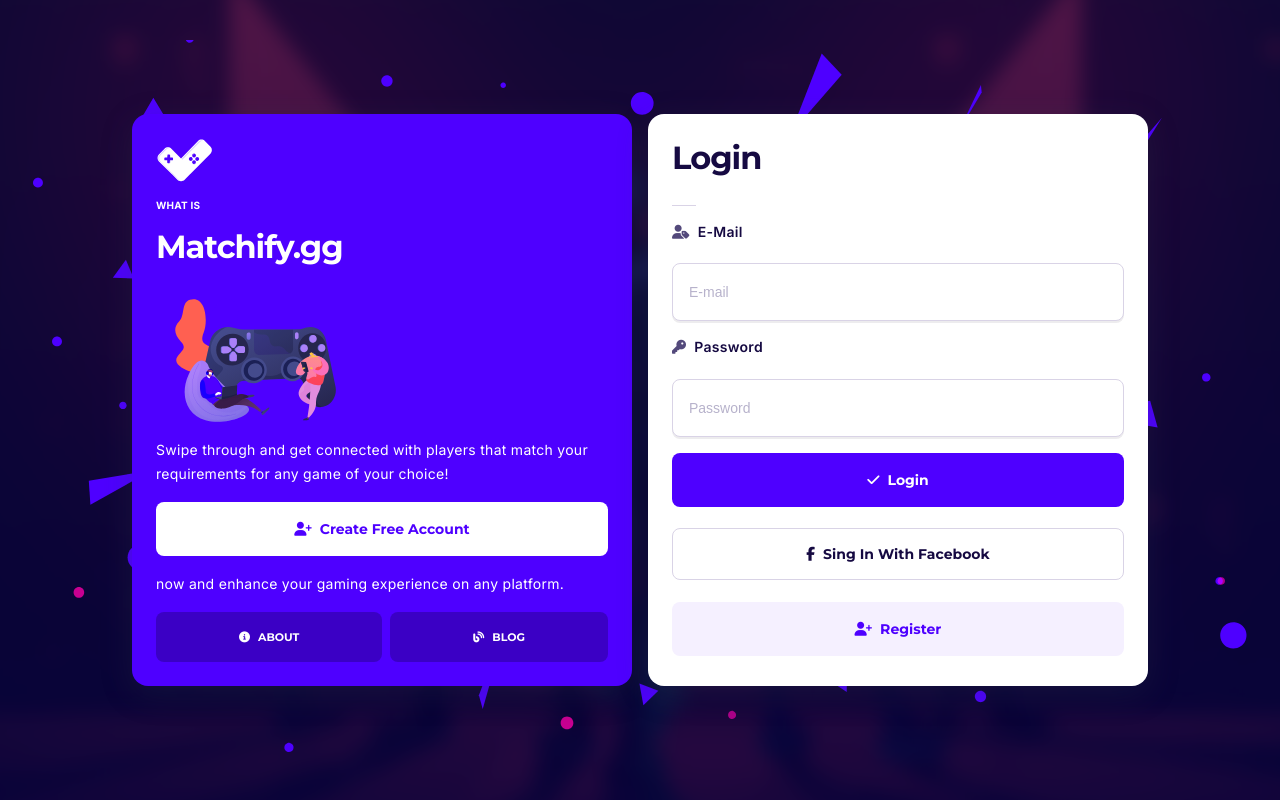
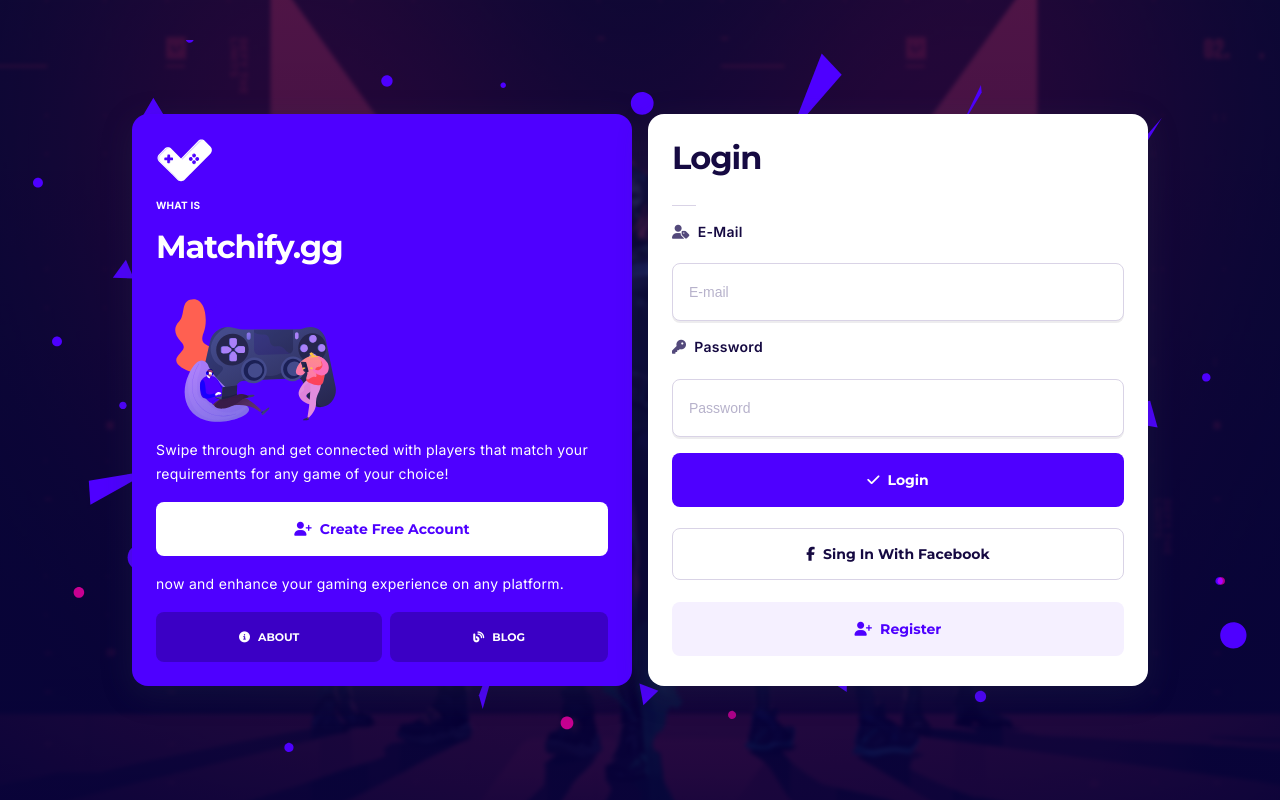
Before and after one commit to sva0/matchify, a plain HTML site: page index.html in a window 1280 px wide. Drawn offline with nearby package versions, Linux system fonts and the light colour scheme.

Commit message:
img-rotator

```diff
--- a/index.html
+++ b/index.html
@@ -18,7 +18,11 @@
 
 </head>
 
-<body id="login">
+<body id="login" onload="zmienBg()">
+
+    <div id="background">
+        <img id="img" src="images/valorant.jpg" alt="">
+    </div>
 
     <div class="SameHeightLogin">
 
@@ -55,29 +59,41 @@
 
     </div>
 
-    <script type="text/javascript">
-        var images = new Array('http://placehold.it/250x150', 'http://placehold.it/250x150/123456', 'http://placehold.it/250x150/dbca98');
-        var nextimage = 0;
+    <script>
+        // function sleep(ms) {
+        //     return new Promise(resolve => setTimeout(resolve, ms));
+        // }
 
-        doSlideshow();
 
-        function doSlideshow() {
-            if ($('.slideshowimage').length != 0) {
-                $('.slideshowimage').fadeOut(500, function() {
-                    slideshowFadeIn();
-                    $(this).remove()
-                });
-            } else {
-                slideshowFadeIn();
-            }
-        }
+        // async function zmienBg() {
 
-        function slideshowFadeIn() {
-            $('#login::before').prepend($('this').css('background:', images[nextimage++]).fadeIn(500, function() {
-                setTimeout(doSlideshow, 1000);
-            }));
-            if (nextimage >= images.length)
-                nextimage = 0;
+        //     let imagesArr = new Array('red', 'blue', 'green');
+        //     let imagesLenght = imagesArr.length;
+
+        //     for (let i = 0; i < imagesLenght; i++) {
+
+        //         console.log(imagesArr[i]);
+        //         $('#login').css('background', imagesArr[i]);
+        //         await sleep(4000);
+        //     }
+        // }
+    </script>
+
+    <script>
+        var images = [];
+        images[0] = "images/valorant.jpg";
+        images[1] = "images/Battlefield-V-battle-royale.jpg";
+        images[2] = "images/CSGO-Banner-24-3-2019.jpg";
+
+        var x = 0;
+        setInterval(displayNextImage, 5000);
+
+        function displayNextImage() {
+            x = x < images.length - 1 ? x : -1;
+            $("#img").fadeOut(1000, function() {
+                $(this).attr('src', images[x]).fadeIn(1000);
+            })
+            x++;
         }
     </script>
 </body>
--- a/login.css
+++ b/login.css
@@ -28,7 +28,6 @@
     display: -webkit-box;
     display: -ms-flexbox;
     display: flex;
-    background: url('images/0_Call_of_duty_Cold_War.jpg');
     -webkit-box-align: center;
     -ms-flex-align: center;
     align-items: center;
@@ -36,11 +35,27 @@
     -webkit-box-pack: center;
     -ms-flex-pack: center;
     justify-content: center;
-    background-image: url('images/desktop/main-new.svg');
     background-size: auto 100%;
     background-position: center;
     background-repeat: no-repeat;
     background-attachment: fixed;
+    background: var(--black);
+}
+
+#background {
+    display: block;
+    position: fixed;
+    width: 110%;
+    height: 110%;
+    z-index: -6;
+}
+
+#background img {
+    filter: blur(2px);
+    width: 100%;
+    height: 100%;
+    display: block;
+    position: relative;
 }
 
 #login::before {
@@ -50,13 +65,8 @@
     width: 110%;
     z-index: -5;
     position: fixed;
-    background: url('images/0_Call_of_duty_Cold_War.jpg');
     background-position: center;
-    filter: blur(10px);
-    background-size: 100%;
-    background: -webkit-gradient(linear, left bottom, left top, from(rgba(7, 0, 59, 0.9)), to(rgba(7, 0, 59, 0.7))), url('images/valorant.jpg');
-    background: -o-linear-gradient(bottom, rgba(7, 0, 59, 0.9), rgba(7, 0, 59, 0.7)), url('images/valorant.jpg');
-    background: linear-gradient(0deg, rgba(7, 0, 59, 0.9), rgba(7, 0, 59, 0.7)), url('images/valorant.jpg');
+    background: linear-gradient(0deg, rgba(7, 0, 59, 0.9), rgba(7, 0, 59, 0.7));
     background-size: auto 100%;
     background-position: center;
     -webkit-transition: ease-in-out;
--- a/style.css
+++ b/style.css
@@ -1352,77 +1352,6 @@
     box-shadow: 0px 8px 32px rgba(45, 58, 77, 0.24);
 }
 
-#login {
-    display: -webkit-box;
-    display: -ms-flexbox;
-    display: flex;
-    background: url('images/0_Call_of_duty_Cold_War.jpg');
-    -webkit-box-align: center;
-    -ms-flex-align: center;
-    align-items: center;
-    gap: 16px;
-    -webkit-box-pack: center;
-    -ms-flex-pack: center;
-    justify-content: center;
-    background-image: url('images/desktop/main-new.svg');
-    background-size: auto 100%;
-    background-position: center;
-    background-repeat: no-repeat;
-    background-attachment: fixed;
-}
-
-#login::before {
-    content: '';
-    display: block;
-    height: 110%;
-    width: 110%;
-    z-index: -5;
-    position: fixed;
-    background: url('images/0_Call_of_duty_Cold_War.jpg');
-    background-position: center;
-    filter: blur(10px);
-    background-size: 100%;
-    background: -webkit-gradient(linear, left bottom, left top, from(rgba(7, 0, 59, 0.9)), to(rgba(7, 0, 59, 0.7))), url('images/valorant.jpg');
-    background: -o-linear-gradient(bottom, rgba(7, 0, 59, 0.9), rgba(7, 0, 59, 0.7)), url('images/valorant.jpg');
-    background: linear-gradient(0deg, rgba(7, 0, 59, 0.9), rgba(7, 0, 59, 0.7)), url('images/valorant.jpg');
-    background-size: auto 100%;
-    background-position: center;
-    -webkit-transition: ease-in-out;
-    -o-transition: ease-in-out;
-    transition: ease-in-out;
-}
-
-#login:after {
-    content: '';
-    display: block;
-    height: 90%;
-    width: 120%;
-    z-index: -5;
-    position: fixed;
-    background: url('images/desktop/OBJECTS.svg');
-    background-position: center;
-    background-repeat: no-repeat;
-    -webkit-animation: animatebg 4s infinite;
-    animation: animatebg 4s infinite;
-    -webkit-transition: ease-in-out;
-    -o-transition: ease-in-out;
-    transition: ease-in-out;
-}
-
-#login .input-title {
-    margin: 0;
-}
-
-.login-with {
-    background: #fff;
-    color: var(--black-text);
-    border: var(--border);
-}
-
-.login-with:hover {
-    background: var(--border-color);
-}
-
 @-webkit-keyframes animatebg {
     0% {
         background-size: auto 100%;
```
